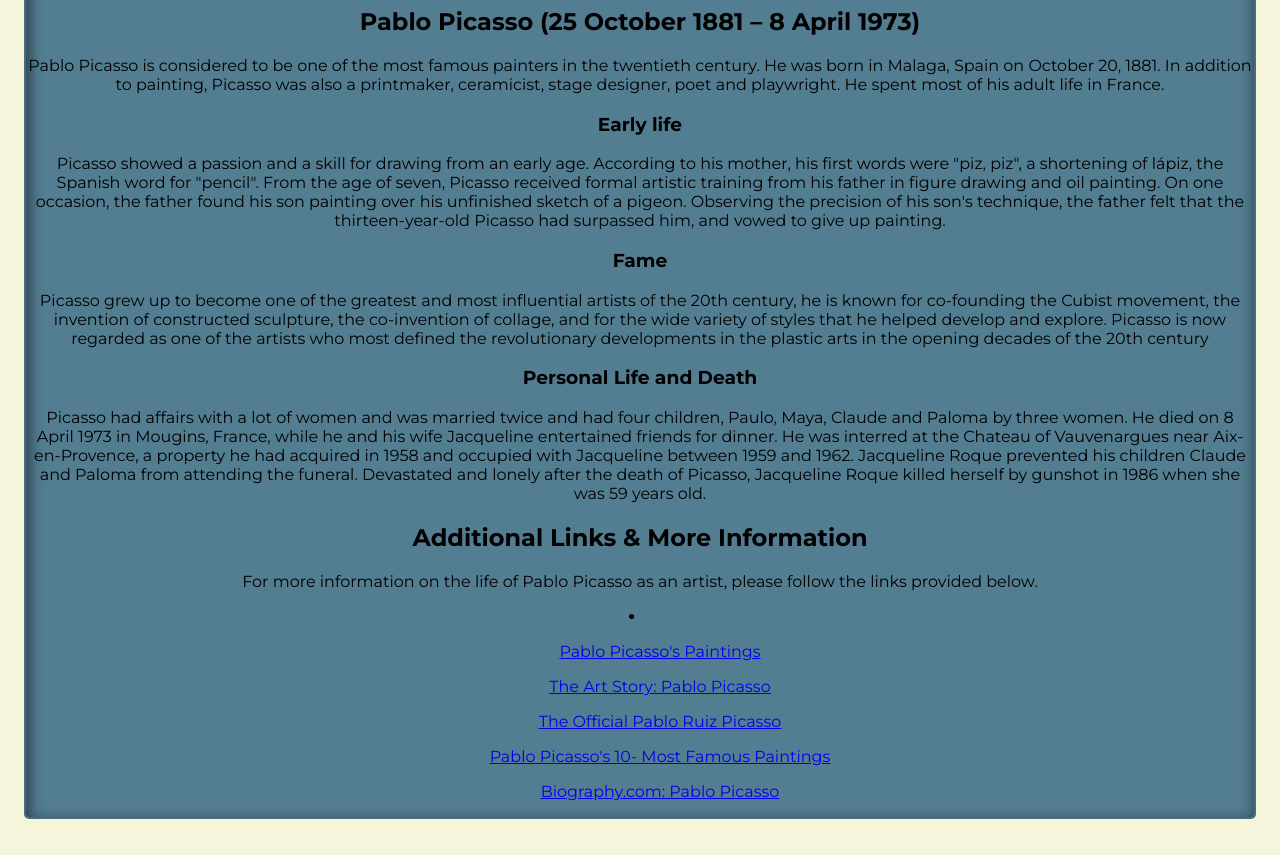
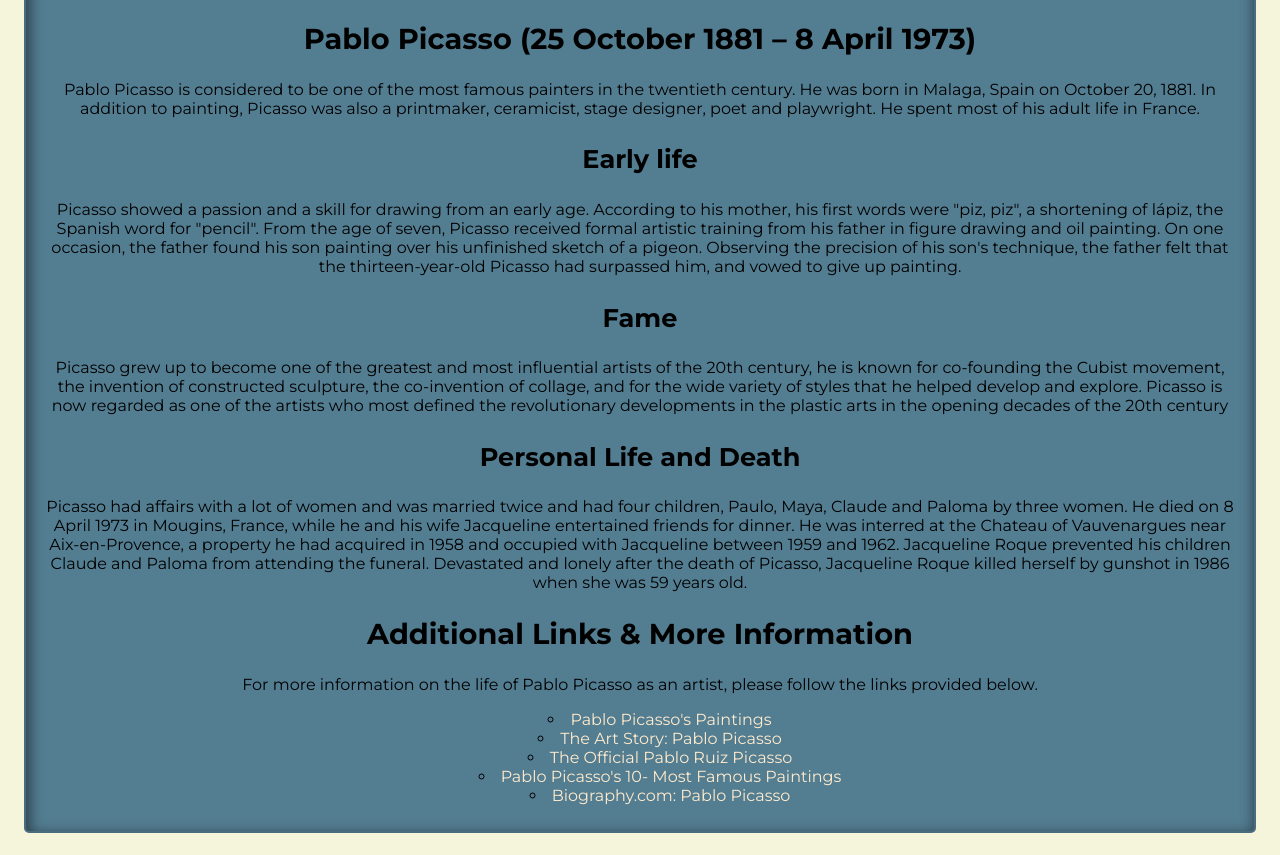
Before and after one commit to redacuve/project, a plain HTML site: page index.html in a window 1280 px wide. Shown: the part 534-1389 px from the top of the page. Drawn offline with Linux system fonts and the light colour scheme.

Commit message:
changing the ul to li

```diff
--- a/css/style.css
+++ b/css/style.css
@@ -22,6 +22,7 @@ body {
     border: 2px solid #496D7F;
     border-radius: 5px;
     background-color: #537d91;
+    padding: 10px 20px;
 }
 .title {
     font-size: 4rem;
@@ -34,3 +35,22 @@ body {
     padding: 14px 16px;
     margin: 0;
 }
+a {
+    text-decoration : none;
+    color: blanchedalmond;
+}
+
+ul {
+    list-style-position: inside;
+}
+
+li {
+    list-style-type: circle;
+}
+h2 {
+    font-size: 1.8rem;
+}
+
+h3{
+    font-size: 1.6rem;
+}
--- a/index.html
+++ b/index.html
@@ -31,13 +31,13 @@
         <h2>Additional Links & More Information</h2>
         <p>For more information on the life of Pablo Picasso as an artist, please follow the links provided below.</p>
         <div>
-          <li>
-            <ul><a id="tribute-link" href="https://www.pablopicasso.org/picasso-paintings.jsp" alt="Pablo Picasso Paintings" target="_blank">Pablo Picasso's Paintings</a></ul>
-            <ul><a id="tribute-link" href="https://www.theartstory.org/artist/picasso-pablo/" alt="The Art Story: Pablo Picasso" target="_blank">The Art Story: Pablo Picasso</a></ul>
-            <ul><a id="tribute-link" href="https://www.pablo-ruiz-picasso.net/" alt="Pablo Ruiz Picasso" target="_blank">The Official Pablo Ruiz Picasso</a></ul>
-            <ul><a id="tribute-link" href="https://www.learnodo-newtonic.com/pablo-picasso-famous-paintings" alt="10 Most Famous Painting" target="_blank">Pablo Picasso's 10- Most Famous Paintings</a></ul>
-            <ul><a id="tribute-link" href="https://www.biography.com/artist/pablo-picasso" alt="Biography.com: Pablo Picasso Biography" target="_blank">Biography.com: Pablo Picasso</a></ul>
-        </li>
+          <ul>
+            <li><a id="tribute-link" href="https://www.pablopicasso.org/picasso-paintings.jsp" alt="Pablo Picasso Paintings" target="_blank">Pablo Picasso's Paintings</a></li>
+            <li><a id="tribute-link" href="https://www.theartstory.org/artist/picasso-pablo/" alt="The Art Story: Pablo Picasso" target="_blank">The Art Story: Pablo Picasso</a></li>
+            <li><a id="tribute-link" href="https://www.pablo-ruiz-picasso.net/" alt="Pablo Ruiz Picasso" target="_blank">The Official Pablo Ruiz Picasso</a></li>
+            <li><a id="tribute-link" href="https://www.learnodo-newtonic.com/pablo-picasso-famous-paintings" alt="10 Most Famous Painting" target="_blank">Pablo Picasso's 10- Most Famous Paintings</a></li>
+            <li><a id="tribute-link" href="https://www.biography.com/artist/pablo-picasso" alt="Biography.com: Pablo Picasso Biography" target="_blank">Biography.com: Pablo Picasso</a></li>
+          </ul>
         </div>
       </div>
 
```
